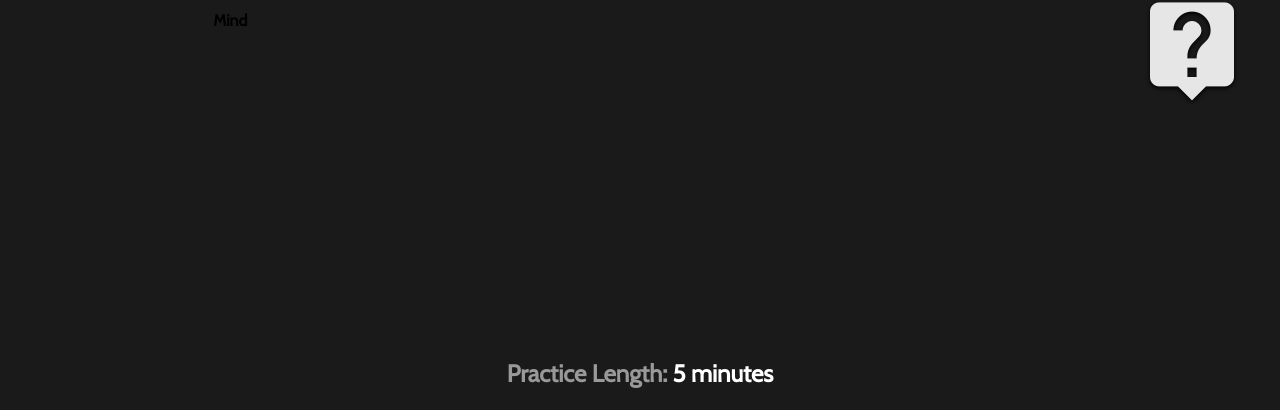
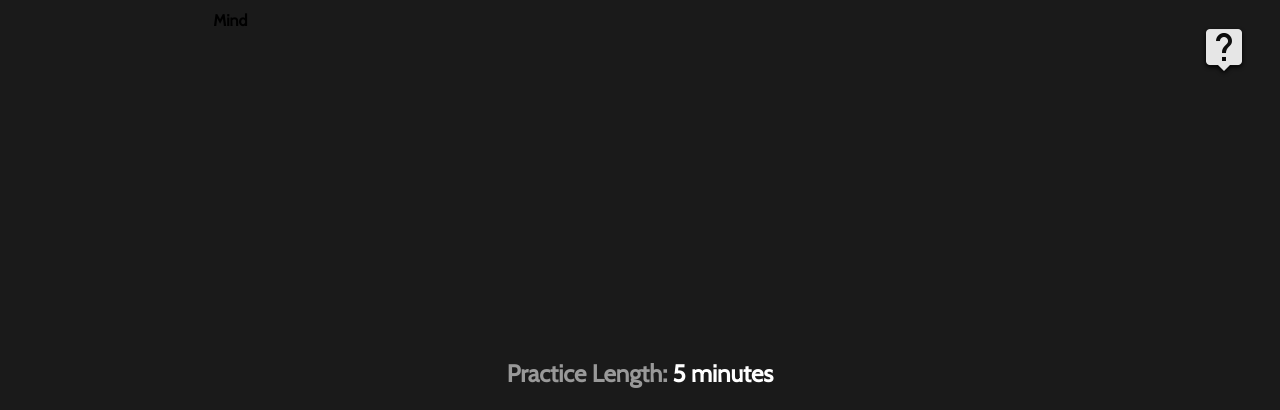
Before and after one commit to ryanallen/openmindapp, a PHP site: page /index.php in a window 1280 px wide. Shown: the top 410 px of the page. Run offline with PHP 8.4, Linux system fonts and the light colour scheme.

Commit message:
undid ios fixes that didnt work

```diff
--- a/style/mind.css
+++ b/style/mind.css
@@ -24,12 +24,12 @@ input, button, submit {
     outline: none; }
 
 .material-icons.top-bar__action-button {
-  font-size: 112px;
+  font-size: 48px;
   margin: 0 32px;
   text-shadow: 0px 2px 4px black; }
 
 .material-icons.top-bar__empty-button {
-  font-size: 112px;
+  font-size: 48px;
   margin: 0 32px; }
 
 h1 {
@@ -88,8 +88,7 @@ h2 {
   display: flex;
   -webkit-flex: 2;
   -ms-flex: 2;
-  flex: 2;
-  min-height: 48px; }
+  flex: 2; }
 
 .top-bar__empty {
   color: transparent; }
@@ -105,8 +104,7 @@ h2 {
   transition: color .2s ease;
   -webkit-align-items: center;
   -ms-flex-align: center;
-  align-items: center;
-  min-height: 48px; }
+  align-items: center; }
   .top-bar__left-action:hover {
     color: white; }
   .top-bar__left-action:active {
@@ -134,8 +132,7 @@ h2 {
   transition: color .2s ease;
   -webkit-align-items: center;
   -ms-flex-align: center;
-  align-items: center;
-  min-height: 48px; }
+  align-items: center; }
   .top-bar__right-action:hover {
     color: white; }
   .top-bar__right-action:active {
--- a/style/partials/_mind_flexboxes.scss
+++ b/style/partials/_mind_flexboxes.scss
@@ -13,7 +13,6 @@
 .top-bar {
 	@include flex(2);/// 1/12 of the viewport height
 	/// layout defaults to horiz
-	min-height: 48px;
 }
 	.top-bar__empty {
 		color: $c00_0;
@@ -29,7 +28,6 @@
 			}
 		transition:color .2s ease;
 		align-items: center;/// centers text on the y axis
-		min-height: 48px;
 	}
 	.top-bar__title {
 		@include flex(4);
@@ -46,7 +44,6 @@
 			}
 		transition:color .2s ease;
 		align-items: center;/// centers text on the y axis
-		min-height: 48px;
 	}
 
 .home-scene{
@@ -55,6 +52,7 @@
 	align-items: center;
 	justify-content: center;
 }
+
 
 .bottom-bar {
 	@include flex(2);/// 1/12 of the viewport height
--- a/style/partials/_mind_type.scss
+++ b/style/partials/_mind_type.scss
@@ -3,13 +3,13 @@
 
 /// Rules for sizing the icon.
 .material-icons.top-bar__action-button {
-	font-size: 112px;
+	font-size: 48px;
 	margin: 0 32px;
 	text-shadow: 0px 2px 4px $c00;
 }
 
 .material-icons.top-bar__empty-button {
-	font-size: 112px;
+	font-size: 48px;
 	margin: 0 32px;
 }
 
```
Also changed, not shown: 1 other file.
